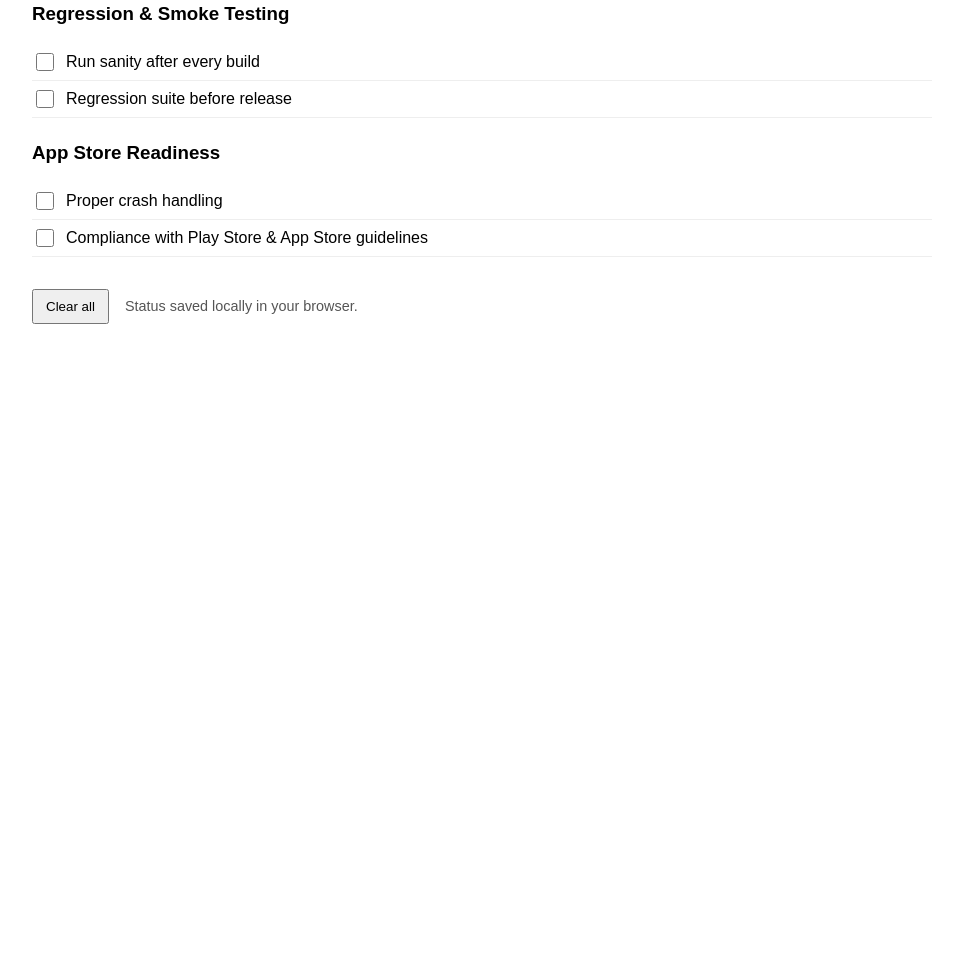
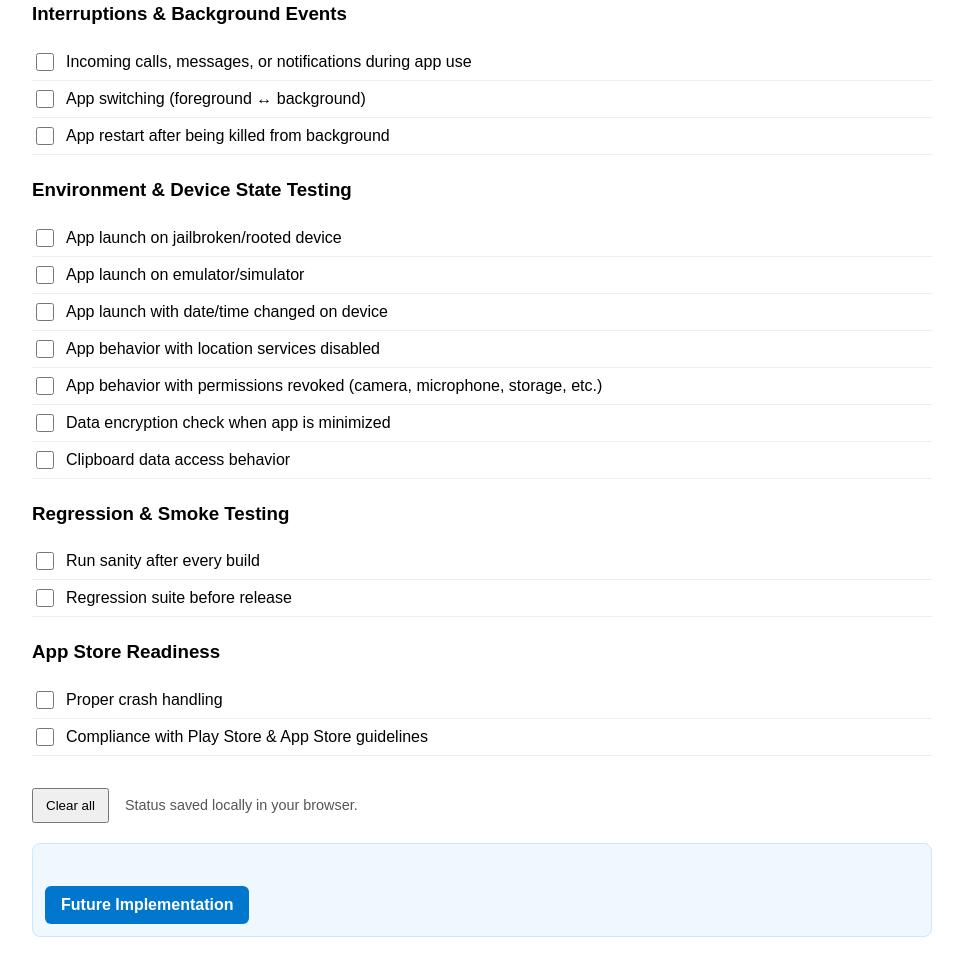
Before and after one commit to GuhaPritam/QA-Testing-Hub, a plain HTML site: page Mobile/Manual Testing/checklist_updated.html in a window 1280 px wide. Shown: the part 1490-2457 px from the top of the page, without its empty margins (158-1121 px from the left). Before the commit the page ends 1844 px from the top, so only its background shows below. Drawn offline with Linux system fonts and the light colour scheme.

Commit message:
added two new fetures

```diff
--- a/Mobile/Manual Testing/checklist_updated.html
+++ b/Mobile/Manual Testing/checklist_updated.html
@@ -13,6 +13,31 @@
     input[type="checkbox"] { width:18px; height:18px; margin-right:12px; }
     .meta { margin-top:16px; color:#555; font-size:0.9rem; }
     button { margin-top:16px; padding:8px 12px; }
+
+    /* Future button styles */
+    .future-btn {
+      display: inline-block;
+      background: #0077cc;
+      color: #fff;
+      font-size: 1rem;
+      font-weight: bold;
+      border: none;
+      padding: 10px 16px;
+      border-radius: 6px;
+      cursor: pointer;
+      transition: background 0.2s ease;
+      margin-top: 30px;
+    }
+    .future-btn:hover {
+      background: #005fa3;
+    }
+    .future-section {
+      margin-top: 20px;
+      padding: 12px;
+      background: #f0f8ff;
+      border: 1px solid #cce7ff;
+      border-radius: 8px;
+    }
   </style>
 </head>
 <body>
@@ -23,6 +48,23 @@
   <div class="meta">
     <button id="clear">Clear all</button>
     <span style="margin-left:12px">Status saved locally in your browser.</span>
+  </div>
+
+  <!-- Future Implementation Section -->
+  <div class="future-section">
+    <button class="future-btn" onclick="toggleFuture()">Future Implementation</button>
+    <div id="future-checklist" style="display:none;">
+      <ul>
+        <li>
+          <input type="checkbox" id="future-1">
+          <label for="future-1">AI-based automated testing suggestions</label>
+        </li>
+        <li>
+          <input type="checkbox" id="future-2">
+          <label for="future-2">Cloud-based device farm integration</label>
+        </li>
+      </ul>
+    </div>
   </div>
 
   <script>
@@ -64,6 +106,20 @@
         "Data encryption (API requests/response)",
         "Session timeout & re-login requirement",
         "No sensitive data cached locally"
+      ],
+      "Interruptions & Background Events": [
+        "Incoming calls, messages, or notifications during app use",
+        "App switching (foreground ↔ background)",
+        "App restart after being killed from background"
+      ],
+      "Environment & Device State Testing": [
+        "App launch on jailbroken/rooted device",
+        "App launch on emulator/simulator",
+        "App launch with date/time changed on device",
+        "App behavior with location services disabled",
+        "App behavior with permissions revoked (camera, microphone, storage, etc.)",
+        "Data encryption check when app is minimized",
+        "Clipboard data access behavior"
       ],
       "Regression & Smoke Testing": [
         "Run sanity after every build",
@@ -113,6 +169,11 @@
       localStorage.removeItem(STORAGE_KEY);
       location.reload();
     });
+
+    function toggleFuture() {
+      const fc = document.getElementById('future-checklist');
+      fc.style.display = fc.style.display === 'none' ? 'block' : 'none';
+    }
   </script>
 </body>
 </html>
```
